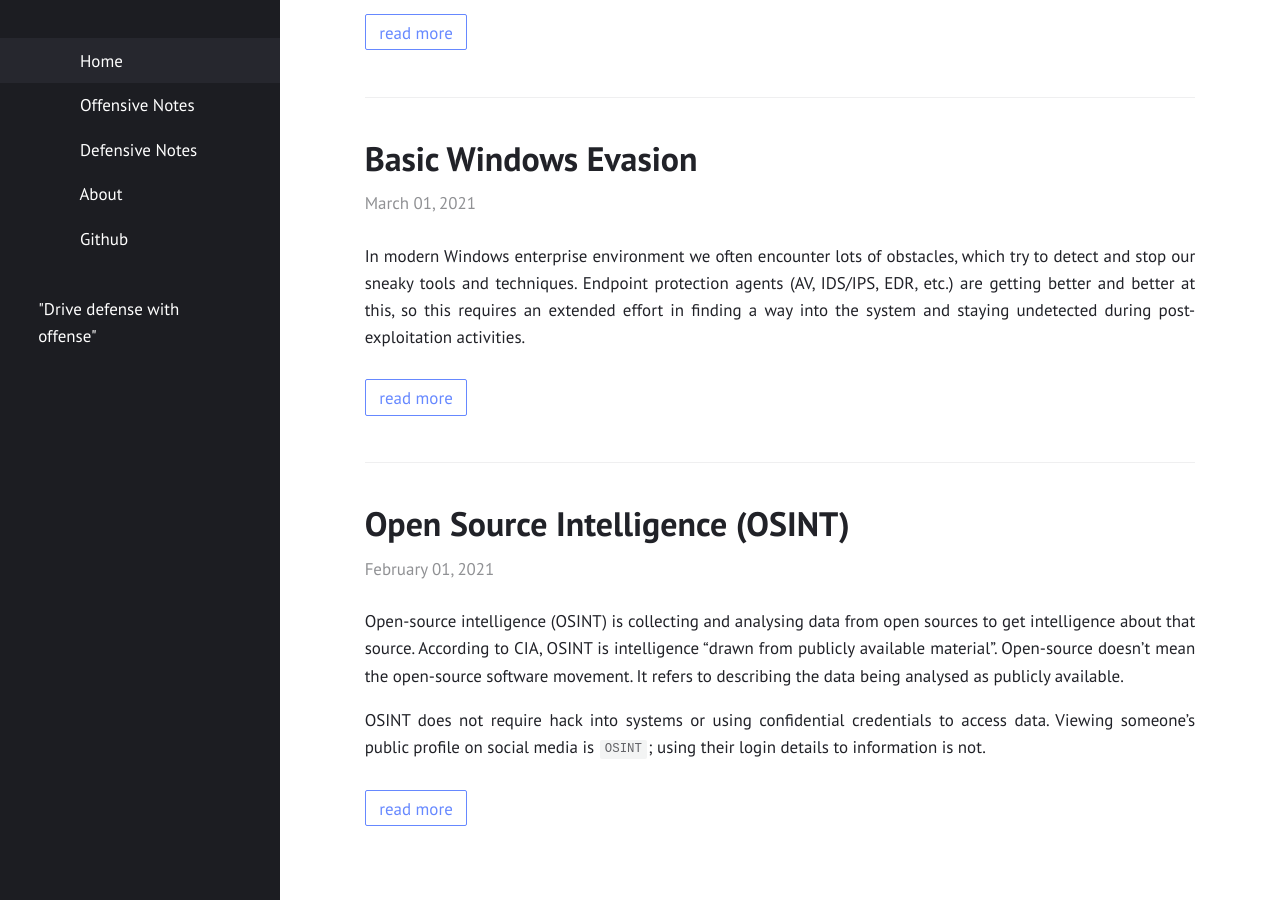
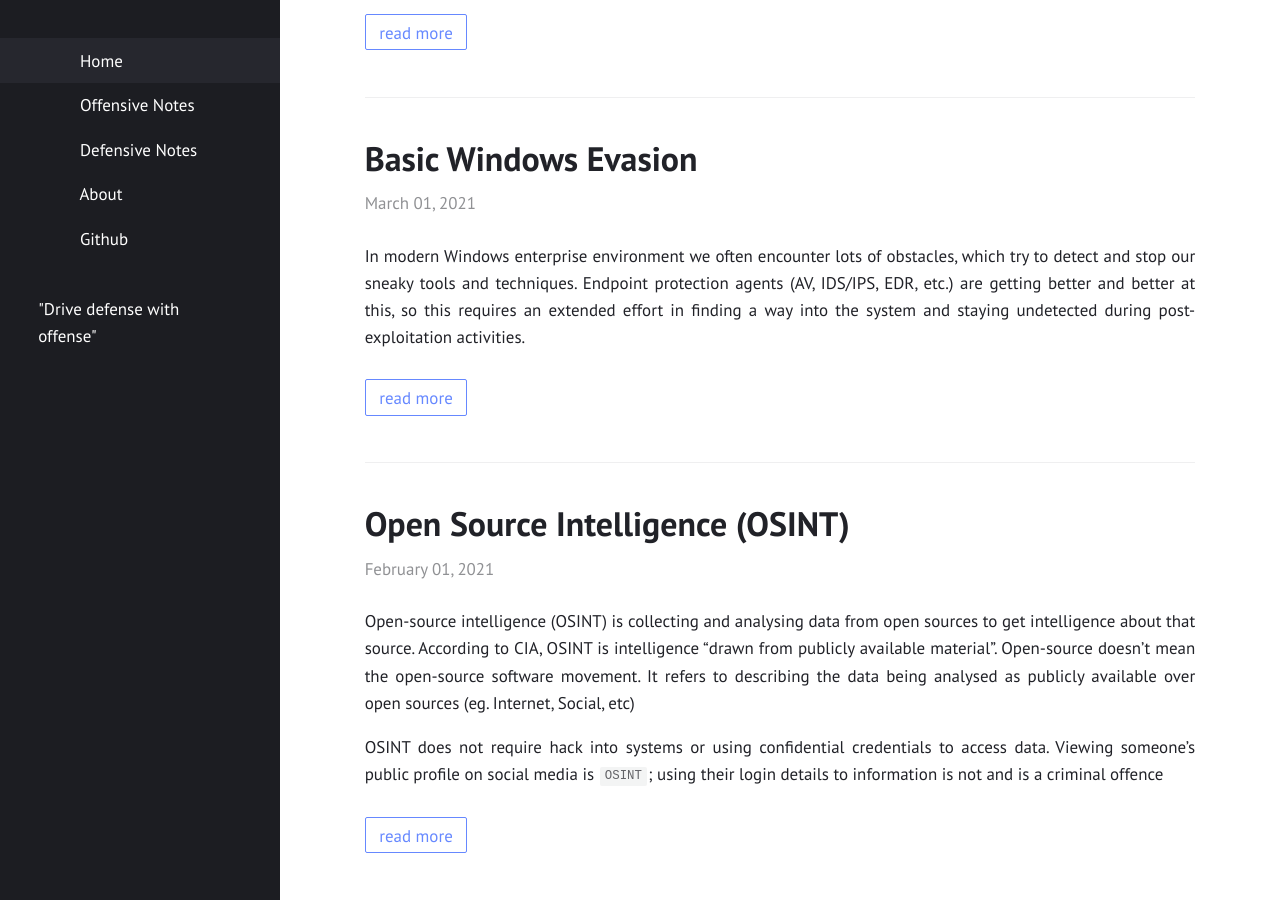
Before and after one commit to Fil88/Fil88.github.io, a Jekyll site: the page built from index.html, in a window 1280 px wide and 900 px high, scrolled down 1344 px. Built offline with Jekyll 4.4.1, drawn with Linux system fonts in a browser that asks for light colours; some of the changed lines change nothing that is shown.

Commit message:
Update 2021-02-01-Open-Source-Intelligence-(OSINT).md

````diff
--- a/_posts/2021-02-01-Open-Source-Intelligence-(OSINT).md
+++ b/_posts/2021-02-01-Open-Source-Intelligence-(OSINT).md
@@ -4,17 +4,17 @@
 ---
 Open-source intelligence (OSINT) is collecting and analysing data from open sources to get intelligence about that source.
 According to CIA, OSINT is intelligence “drawn from publicly available material”.
-Open-source doesn’t mean the open-source software movement. It refers to describing the data being analysed as publicly available.
+Open-source doesn’t mean the open-source software movement. It refers to describing the data being analysed as publicly available over open sources (eg. Internet, Social, etc)
 
 OSINT does not require hack into systems or using confidential credentials to access data.
-Viewing someone’s public profile on social media is `OSINT`; using their login details to information is not.
+Viewing someone’s public profile on social media is `OSINT`; using their login details to information is not and is a criminal offence
 
 
 ### 1) OSINT Techniques and Tools
 
-There are two categories of OSINT reconnaissance (recon) techniques: passive and active.
-Passive recon collects and analyses information about a target network or device without directly engaging with the system.
-Active recon directly engages with the target system, offering more accurate and, most of the time, more valuable information.
+There are two categories of OSINT reconnaissance (recon) techniques: __passive__ and __active__.
+__Passive__ recon collects and analyses information about a target network, person or device without directly engaging with the system.
+__Active__ recon directly engages with the target system, offering more accurate and, most of the time, more valuable information.
 Nmap is one of the most popular active recon tool to scan IP addresses and ports and provides a detailed view of the target network. But active recon can be risky because Firewalls or IPS devices can detect and block the scanner.
 
 Following OSINT tools and techniques are practical for intelligence gathering;
@@ -46,17 +46,17 @@
 
 ### 5) Wappalyzer
 
-Wappalyzer is a technology profiler that identifies technologies on websites. It finds out what CMS, framework, e-commerce platform, JavaScript libraries and much more technology the website uses
+[Wappalyzer:](https://www.wappalyzer.com/) is a technology profiler that identifies technologies on websites. It finds out what CMS, framework, e-commerce platform, JavaScript libraries and much more technology the website uses
 
-### 6) theHarvester
+### 6) TheHarvester
 
-TheHarvester is a Linux tool to find information about a company’s DNS servers, Public IP addresses, E-mails, subdomains etc. It uses public search engines to gather information like Google, Baidu, Bing, Yandex etc. It mostly uses passive reconnaissance methods. Next codes should be written sequentially as an example;
+[theHarvester:](https://github.com/laramies/theHarvester) is a Linux tool to find information about a company’s DNS servers, Public IP addresses, E-mails, subdomains etc. It uses public search engines to gather information like Google, Baidu, Bing, Yandex etc. It mostly uses passive reconnaissance methods. Next codes should be written sequentially as an example;
 
 ### 7) Shodan
 
-Shodan is a deep web & internet of things search engine and network security monitor for hackers. John Matherly created it in 2009 to keep track of publicly accessible computers inside any network.
+[Shodan:](https://www.shodan.io/) is a deep web & internet of things search engine and network security monitor for hackers. John Matherly created it in 2009 to keep track of publicly accessible computers inside any network.
 
-[Shodan:](https://www.shodan.io/) can also be used to hunt for C2/Adversarial Infrastructure. Below some basic example of common C2C framework:
+ Shodan can also be used to hunt for C2/Adversarial Infrastructure. Below some basic example of common C2C framework:
 
 ```java
 # Cobaltstrike
@@ -73,25 +73,23 @@
 https://shodan.io/search?query=http.html_hash%3A-1957161625
 ```
 
-
-
 __Note:__ Ideally, for these kind of query a commercial API key is required🚩:
 
 
 
 ### 8) Creepy
 
-Creepy is a geolocation OSINT tool that can get complete geolocation data from any post on social networking platforms like Twitter, Flickr, Facebook, etc.
+[Creepy:](https://www.geocreepy.com/) is a geolocation OSINT tool that can get complete geolocation data from any post on social networking platforms like Twitter, Flickr, Facebook, etc.
 Suppose anyone uploads an image to any social media with the geolocation information activated. In that case, you can see locations where this person has been on the map.
 
 ### 9) Nmap
 
-Nmap is one of the most popular network auditing tools, and its name means “Network Mapper”. It is an open-source tool for security auditing and network exploration for not only local but also remote hosts. You can use Nmap anywhere, like macOS, Windows or Linux.
+[Nmap:](https://nmap.org/) is one of the most popular network auditing tools, and its name means “Network Mapper”. It is an open-source tool for security auditing and network exploration for not only local but also remote hosts. You can use Nmap anywhere, like macOS, Windows or Linux.
 It has an IP detection scan, open port detection scan, OS information detection scan, application version detection scan and vulnerability detection scan features.
 
 ### 10) TinEye
 
-TinEye focuses on reverse image searches. You can track the source of any images are appearing online.
+[TinEye:](https://tineye.com/) focuses on reverse image searches. You can track the source of any images are appearing online.
 
 
 
````
